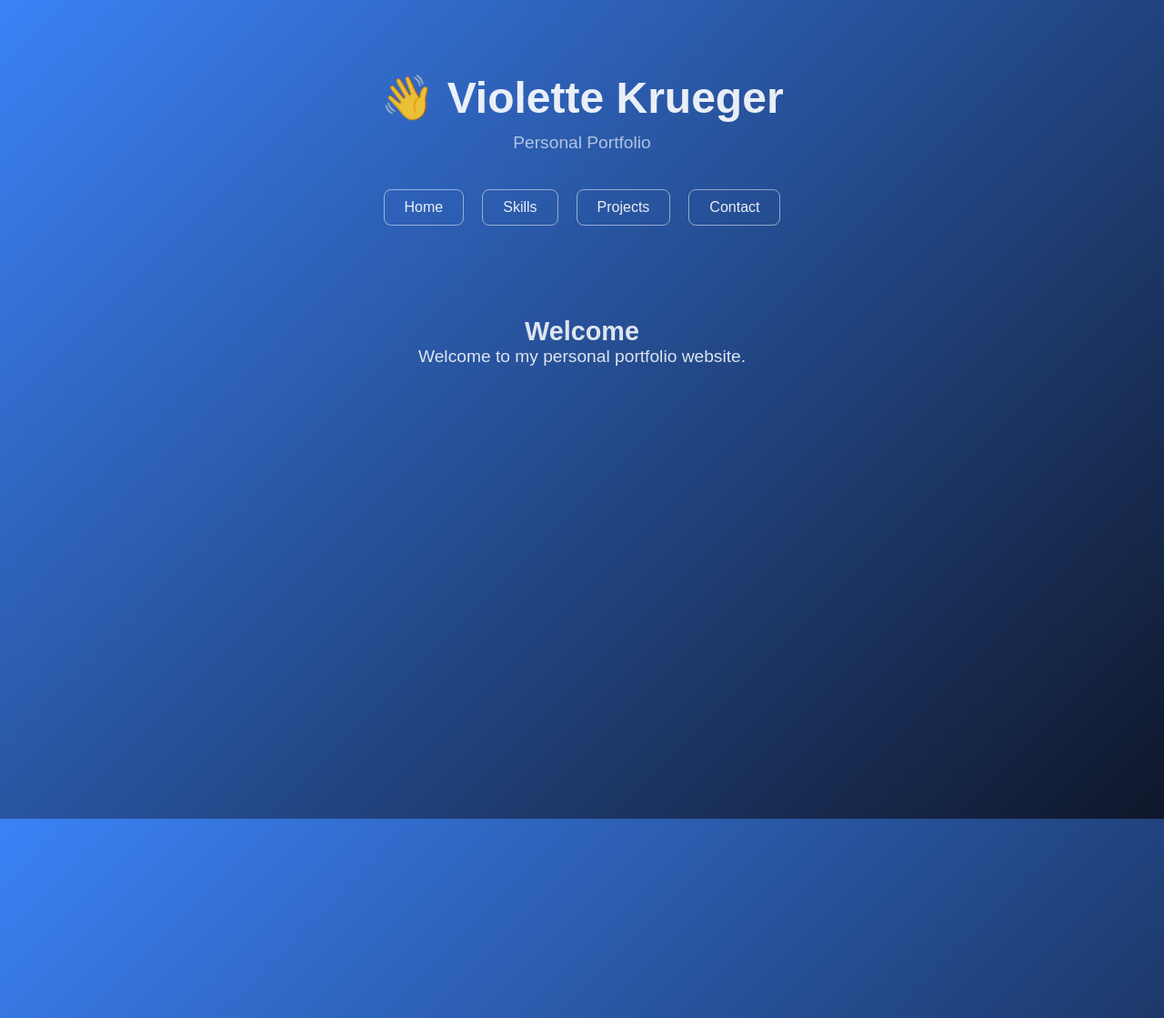
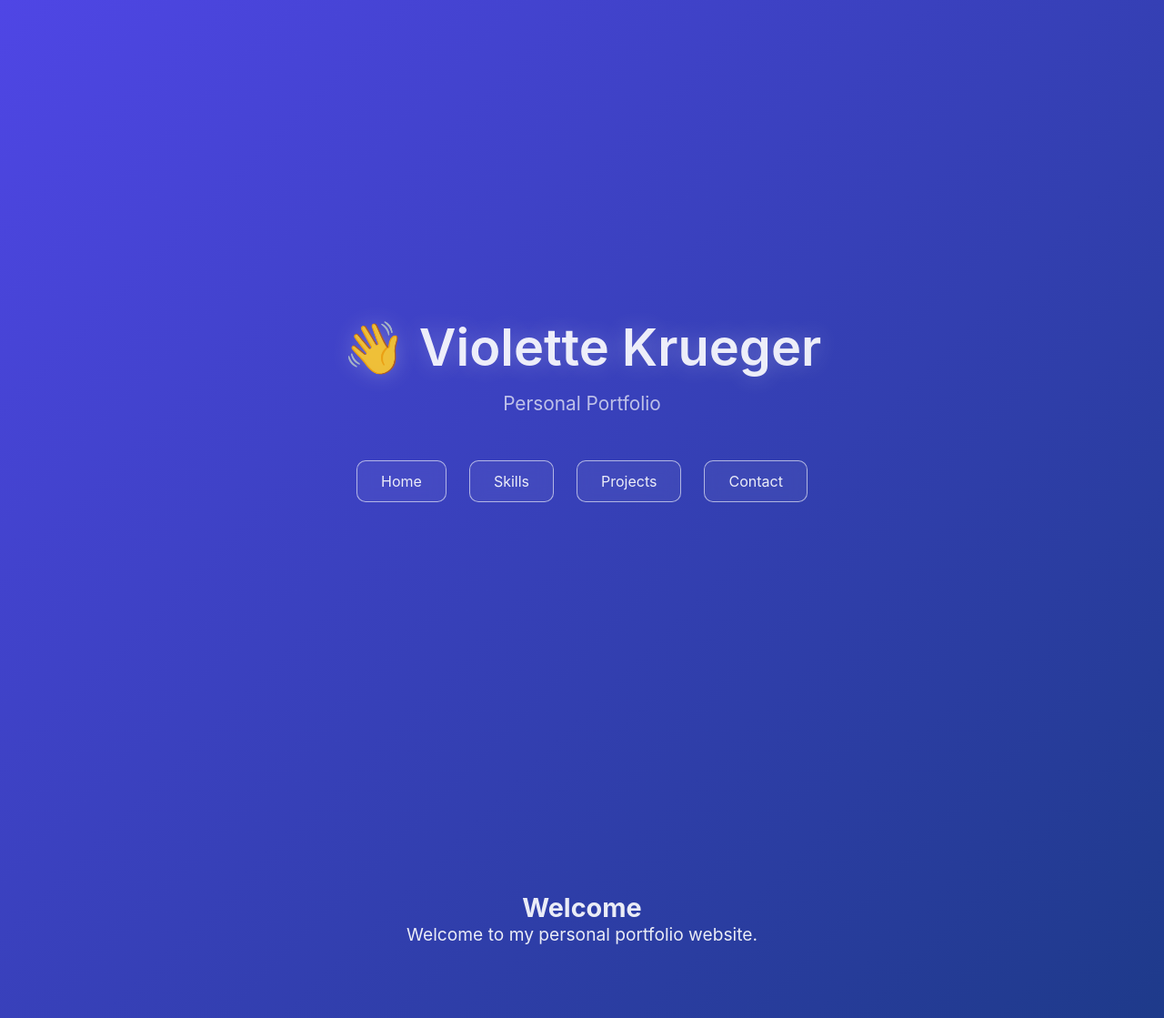
Before and after one commit to vkrueger976/vkrueger976.github.io, a Jekyll site: the page built from index.md, in a window 1280 px wide. Shown: the whole page at 91% size. Built offline with Jekyll 4.4.1, drawn with Linux system fonts in a browser that asks for light colours.

Commit message:
Update style.css

```diff
--- a/assets/css/style.css
+++ b/assets/css/style.css
@@ -1,65 +1,72 @@
-/* Reset */
+/* RESET */
 * {
   margin: 0;
   padding: 0;
   box-sizing: border-box;
 }
 
-/* Gradient Background */
+/* BODY GRADIENT BACKGROUND */
 body {
-  font-family: Arial, Helvetica, sans-serif;
-  background: linear-gradient(135deg, #3b82f6, #0f172a);
-  color: rgba(255, 255, 255, 0.85); /* slightly see-through text */
+  font-family: -apple-system, BlinkMacSystemFont, 'Segoe UI', Roboto, Oxygen, Ubuntu, sans-serif;
+  background: linear-gradient(135deg, #4f46e5, #1e3a8a); /* blue → dark blue */
+  color: rgba(255, 255, 255, 0.9); /* slightly transparent text */
   min-height: 100vh;
 }
 
-/* Hero Section */
+/* HERO SECTION (FULL SCREEN) */
 .hero {
+  min-height: 100vh;              /* full screen height */
+  display: flex;
+  flex-direction: column;
+  justify-content: center;        /* vertical center */
+  align-items: center;            /* horizontal center */
   text-align: center;
-  padding: 80px 20px 40px 20px;
+  padding: 20px;
 }
 
-/* Main Title */
+/* MAIN TITLE */
 .hero h1 {
-  font-size: 3rem;
+  font-size: 3.5rem;
   font-weight: 600;
-  color: rgba(255, 255, 255, 0.9);
+  text-shadow: 0 0 25px rgba(255,255,255,0.25);
 }
 
-/* Subtitle */
+/* SUBTITLE */
 .subtitle {
-  margin-top: 10px;
-  font-size: 1.2rem;
+  margin-top: 15px;
+  font-size: 1.3rem;
   opacity: 0.75;
 }
 
-/* Navigation */
+/* NAVIGATION */
 .nav {
-  margin-top: 40px;
+  margin-top: 50px;
   display: flex;
-  justify-content: center;   /* centers buttons */
-  gap: 20px;
+  gap: 25px;
 }
 
-/* Nav Buttons */
+/* NAV BUTTONS */
 .nav a {
   text-decoration: none;
-  color: rgba(255, 255, 255, 0.9);
-  padding: 10px 22px;
-  border: 1px solid rgba(255, 255, 255, 0.5);
-  border-radius: 8px;
+  color: rgba(255,255,255,0.9);
+  padding: 12px 26px;
+  border: 1px solid rgba(255,255,255,0.6);
+  border-radius: 10px;
+  background: rgba(255,255,255,0.05);
+  backdrop-filter: blur(8px);
   transition: all 0.3s ease;
 }
 
-/* Hover Effect */
+/* HOVER EFFECT */
 .nav a:hover {
-  background: rgba(255, 255, 255, 0.15);
+  background: rgba(255,255,255,0.15);
   border-color: white;
+  transform: translateY(-3px);
 }
 
-/* Main Content Area */
+/* MAIN CONTENT SECTION */
 main {
   text-align: center;
-  padding: 60px 20px;
+  padding: 80px 20px;
   font-size: 1.2rem;
 }
```
